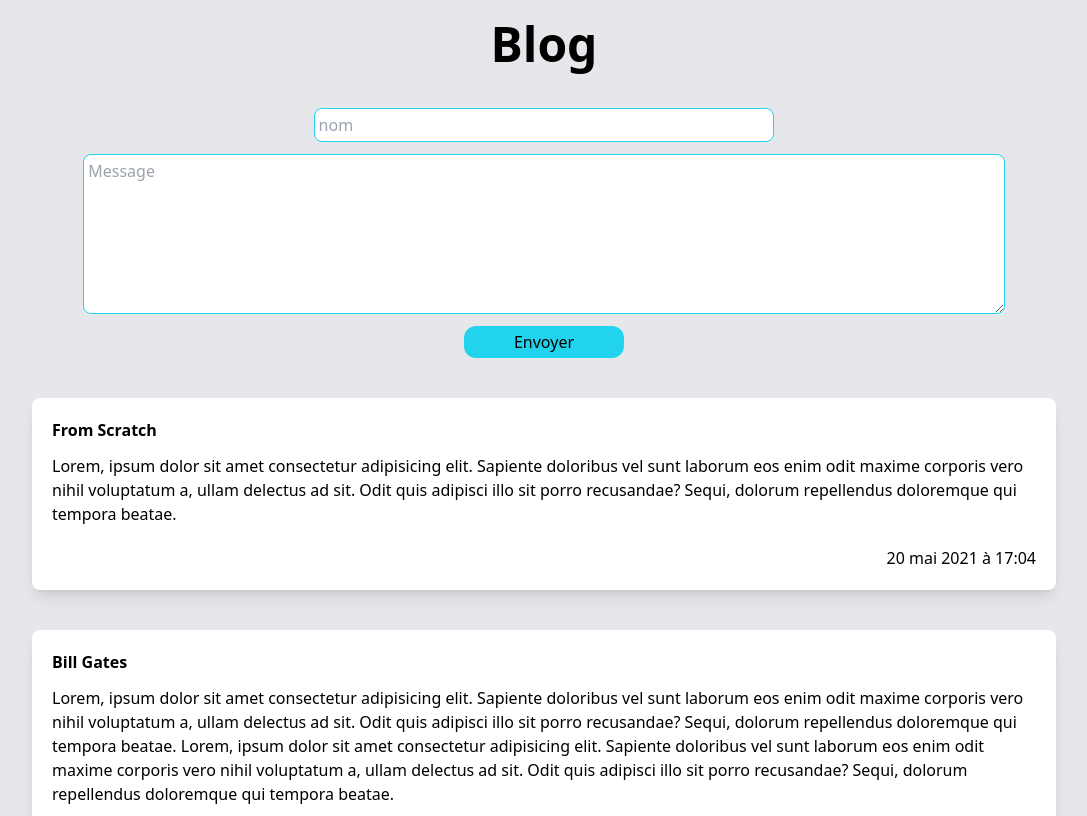
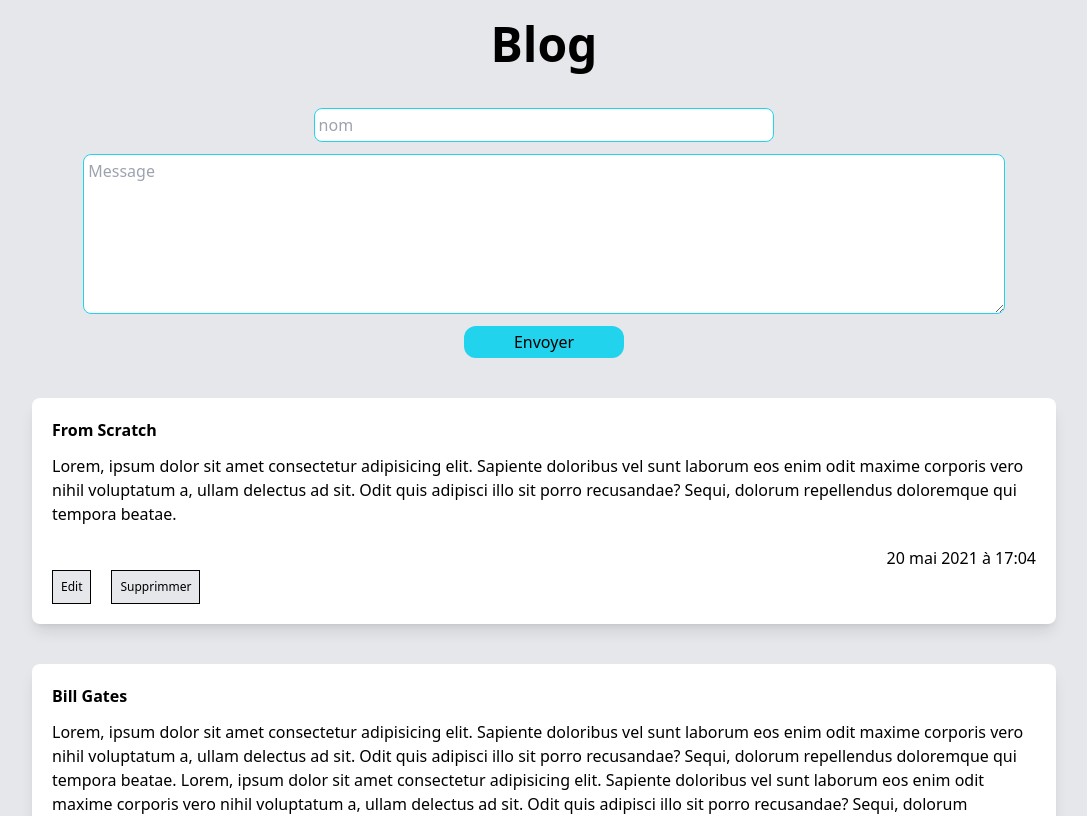
Before and after one commit to Vikito18/Exo_React, a React (Create React App) app in the folder blog/: page / in a window 1280 px wide. Shown: the top 816 px of the page, without its empty margins (96-1183 px from the left). Built offline with nearby package versions, Linux system fonts and the light colour scheme; data requests are answered from the project's data file.

Commit message:
feat : button edit & supprimmer

```diff
--- a/blog/src/components/Posts.js
+++ b/blog/src/components/Posts.js
@@ -31,6 +31,12 @@ const Posts = () => {
           <h2 className="font-extrabold mb-3">{post.author}</h2>
           <p>{post.content}</p>
           <p className="flex justify-end mt-5">{dateFormat(post.date)}</p>
+          <div className="flex flex-row gap-5 text-xs">
+            <butoo className="bg-gray-200 border border-black p-2">Edit</butoo>
+            <butoo className="bg-gray-200 border border-black p-2">
+              Supprimmer
+            </butoo>
+          </div>
         </div>
       ))}
     </ul>
```
